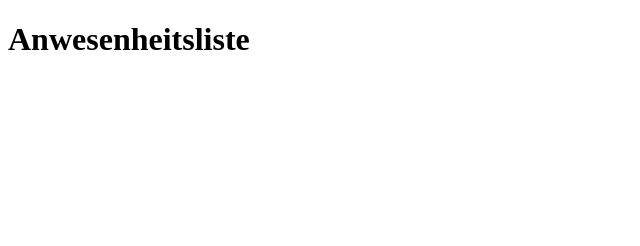
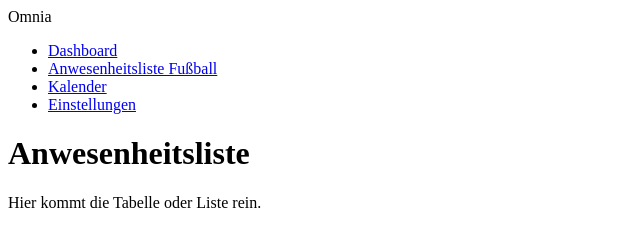
Before and after one commit to severinkuehnert82/kalender, a plain HTML site: page anwesenheitsliste.html in a window 1280 px wide. Shown: the whole page, without its empty margins (0-640 px from the left). Drawn offline with Linux system fonts and the light colour scheme.

Commit message:
Anwesenheitsliste verbessert

```diff
--- a/anwesenheitsliste.html
+++ b/anwesenheitsliste.html
@@ -3,11 +3,29 @@
 <head>
     <meta charset="UTF-8">
     <meta name="viewport" content="width=device-width, initial-scale=1.0">
-    <title>Kalender Übersicht</title>
+    <title>Anwesenheitsliste</title>
     <link rel="manifest" href="manifest.json">
     <link rel="apple-touch-icon" href="icon.png">
+    <link rel="stylesheet" href="style.css">
 </head>
 <body>
-    <h1>Anwesenheitsliste</h1>
+
+    <!-- 1. Platzhalter für das Menü -->
+    <div id="menu-placeholder"></div>
+
+    <!-- 2. Hauptinhalt der Seite -->
+    <main class="content">
+        <h1>Anwesenheitsliste</h1>
+        <p>Hier kommt die Tabelle oder Liste rein.</p>
+    </main>
+
+    <!-- 3. Skript zum Laden der externen sidebar.html -->
+    <script>
+        fetch('sidebar.html')
+            .then(response => response.text())
+            .then(data => {
+                document.getElementById('menu-placeholder').innerHTML = data;
+            });
+    </script>
 </body>
 </html>
--- /dev/null
+++ b/sidebar.html
@@ -0,0 +1,9 @@
+<aside class="sidebar">
+  <div class="brand">Omnia</div>
+  <ul class="nav-list">
+    <li class="nav-item"><a href="index.html">Dashboard</a></li>
+    <li class="nav-item active"><a href="anwesenheitsliste.html">Anwesenheitsliste Fußball</a></li>
+    <li class="nav-item"><a href="kalender.html">Kalender</a></li>
+    <li class="nav-item"><a href="einstellungen.html">Einstellungen</a></li>
+  </ul>
+</aside>
```
